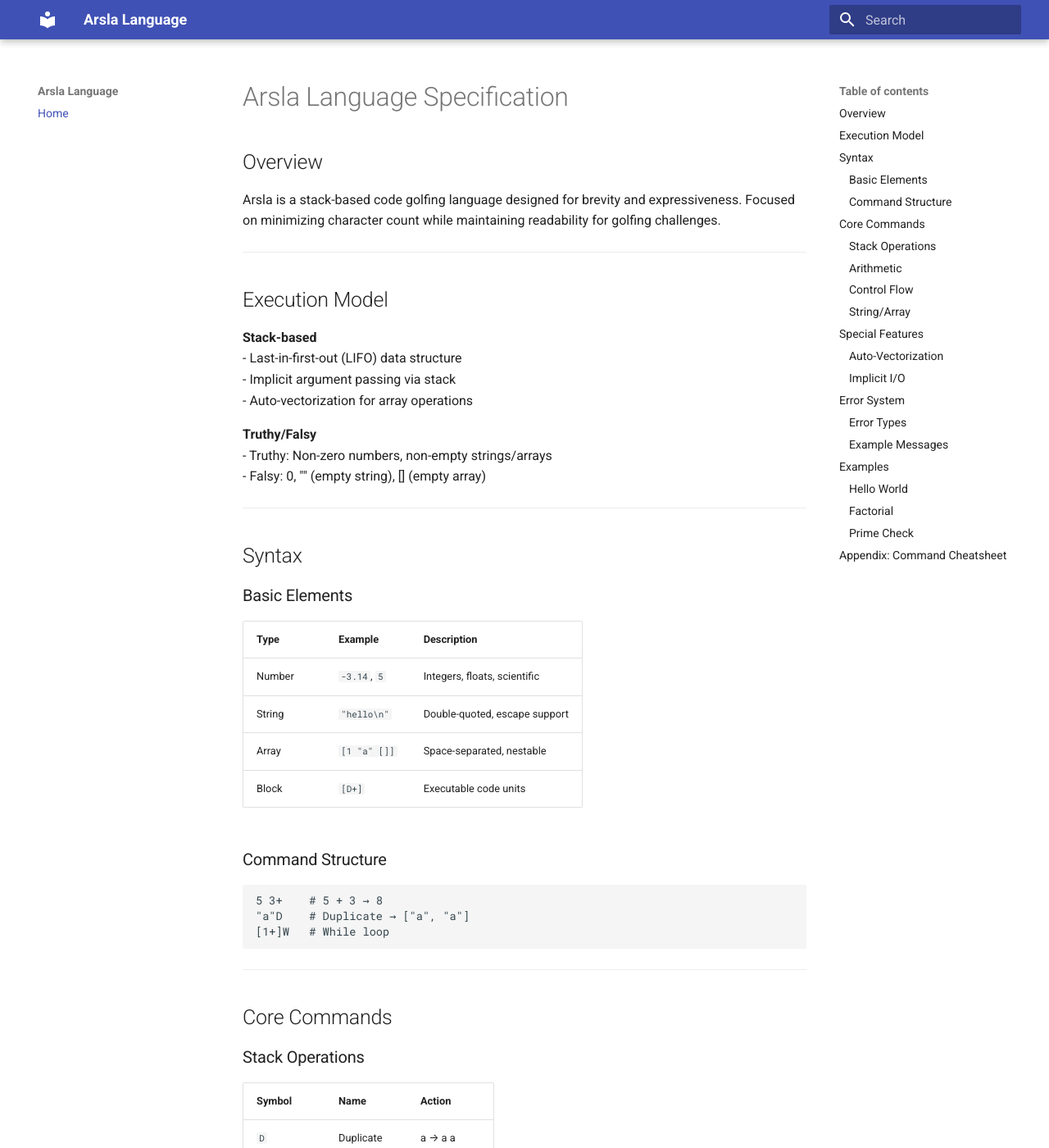
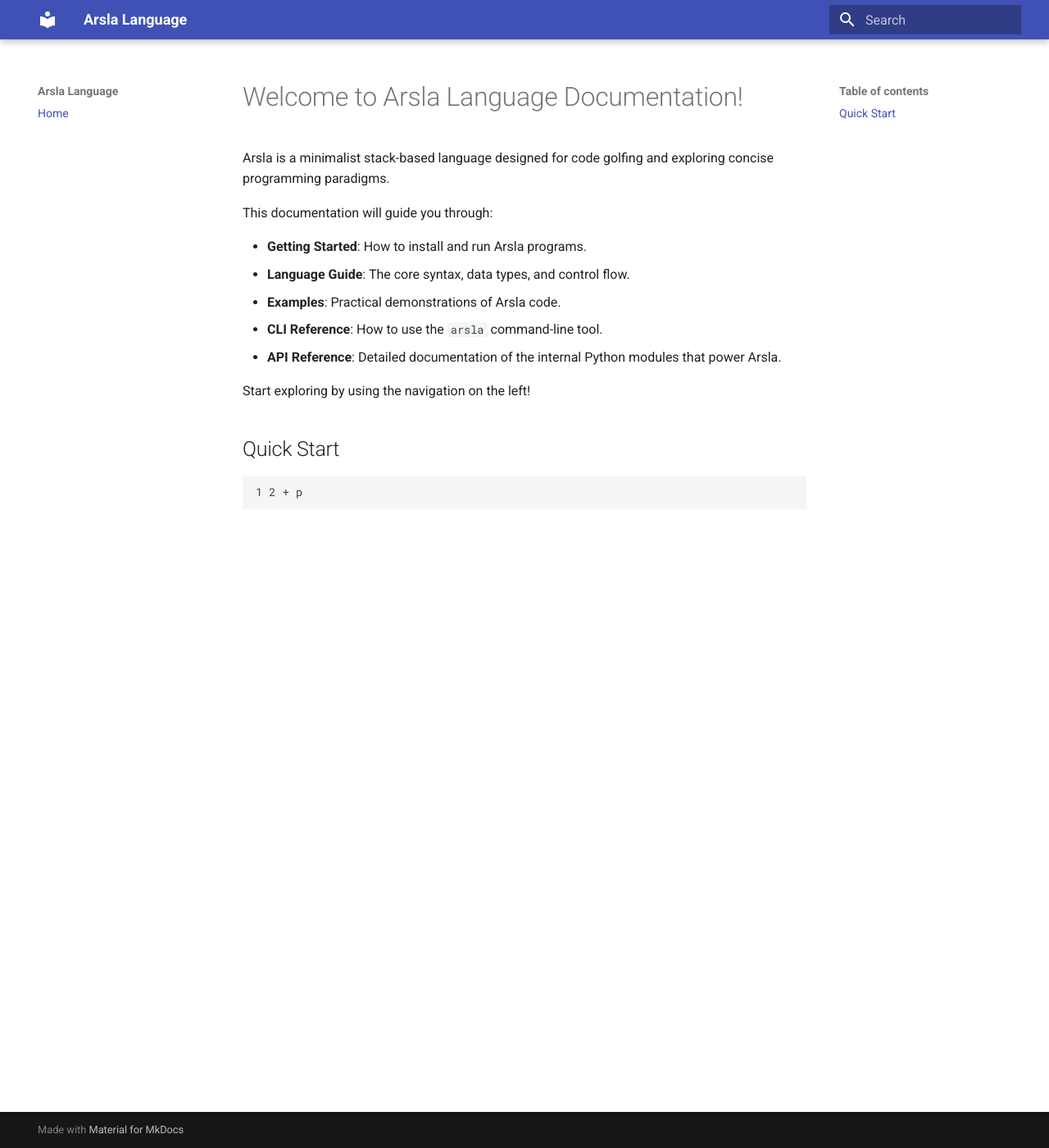
Before and after one commit to AitzazImtiaz/arsla-lang, an MkDocs documentation site: the page built from docs/index.md, in a window 1280 px wide and 1400 px high. Shown: the whole window at 82% size. Built offline with MkDocs 1.6.1 and Material for MkDocs 9.7.7, drawn with Linux system fonts in a browser that asks for light colours; some of the changed text lies outside the part shown.

Commit message:
Update index.md

````diff
--- a/docs/index.md
+++ b/docs/index.md
@@ -1,145 +1,19 @@
-# Arsla Language Specification
+# Welcome to Arsla Language Documentation!
 
-## Overview
-Arsla is a stack-based code golfing language designed for brevity and expressiveness. Focused on minimizing character count while maintaining readability for golfing challenges.
+Arsla is a minimalist stack-based language designed for code golfing and exploring concise programming paradigms.
 
-----
+This documentation will guide you through:
 
-## Execution Model
-**Stack-based**
-- Last-in-first-out (LIFO) data structure
-- Implicit argument passing via stack
-- Auto-vectorization for array operations
+* **Getting Started**: How to install and run Arsla programs.
+* **Language Guide**: The core syntax, data types, and control flow.
+* **Examples**: Practical demonstrations of Arsla code.
+* **CLI Reference**: How to use the `arsla` command-line tool.
+* **API Reference**: Detailed documentation of the internal Python modules that power Arsla.
 
-**Truthy/Falsy**
-- Truthy: Non-zero numbers, non-empty strings/arrays
-- Falsy: 0, "" (empty string), [] (empty array)
+Start exploring by using the navigation on the left!
 
-----
+## Quick Start
 
-## Syntax
-
-### Basic Elements
-| Type      | Example       | Description                  |
-|-----------|---------------|------------------------------|
-| Number    | `-3.14`, `5`  | Integers, floats, scientific  |
-| String    | `"hello\n"`   | Double-quoted, escape support |
-| Array     | `[1 "a" []]`  | Space-separated, nestable     |
-| Block     | `[D+]`        | Executable code units         |
-
-### Command Structure
-```ruby
-5 3+    # 5 + 3 → 8
-"a"D    # Duplicate → ["a", "a"]
-[1+]W   # While loop
 ```
-
-----
-
-## Core Commands
-
-### Stack Operations
-| Symbol | Name        | Action                         |
-|--------|-------------|--------------------------------|
-| `D`    | Duplicate   | a → a a                        |
-| `S`    | Swap        | a b → b a                      |
-| `$`    | Pop         | a →                            |
-| `@`    | Rotate      | a b c → b c a                  |
-
-### Arithmetic
-| Symbol | Operation     | Vectorized? |
-|--------|---------------|-------------|
-| `+`    | Addition      | Yes         |
-| `-`    | Subtraction   | Yes         |
-| `*`    | Multiplication| Yes         |
-| `/`    | Division      | No          |
-| `%`    | Modulo        | No          |
-| `!`    | Factorial     | Yes         |
-
-### Control Flow
-```ruby
-# While loop
-5 [D p 1 -]W  # Print 5 4 3 2 1
-
-# Ternary
-condition [true] [false] ?
+1 2 + p
 ```
-
-### String/Array
-| Symbol | Action               | Example                     |
-|--------|----------------------|-----------------------------|
-| `R`    | Reverse             | "abc" → "cba"               |
-| `*`    | Repeat              | "a"3* → "aaa"               |
-| `P`    | Next prime          | 10 → 11                     |
-
-----
-
-## Special Features
-
-### Auto-Vectorization
-Operations apply element-wise to arrays:
-```ruby
-[1 2 3] 2 * → [2 4 6]
-"abc" "123" + → ["a1" "b2" "c3"]
-```
-
-### Implicit I/O
-- Input read automatically
-- Last stack value printed
-
-----
-
-## Error System
-
-### Error Types
-```
-ArslaError
-├── Lexer (Invalid tokens)
-├── Parser (Unbalanced blocks)
-└── Runtime
-    ├── StackUnderflow
-    ├── TypeMismatch
-    └── DivisionByZero
-```
-
-### Example Messages
-```bash
-[Lexer] Unterminated string at position 5
-  Fix: Add closing " character
-
-[StackUnderflow] Needed 2 elements (has 0)
-  Fix: Check inputs with `D` command
-```
-
-----
-
-## Examples
-
-### Hello World
-```ruby
-"Hello, World!"
-```
-
-### Factorial
-```ruby
-5!  # → 120
-```
-
-### Prime Check
-```ruby
-n P=  # Pushes 1 if n is prime
-```
-
-----
-
-## Appendix: Command Cheatsheet
-| Category | Commands          |
-|----------|-------------------|
-| Stack    | D S $ @           |
-| Math     | + - * / % ! ^     |
-| Logic    | < > =             |
-| Strings  | R * p             |
-| Control  | W ? [blocks]      |
-```
-
-[Version 0.1.0] | [MIT License] |
````
